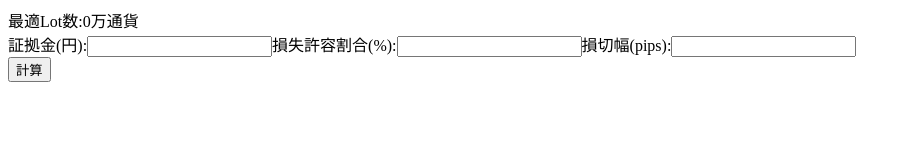
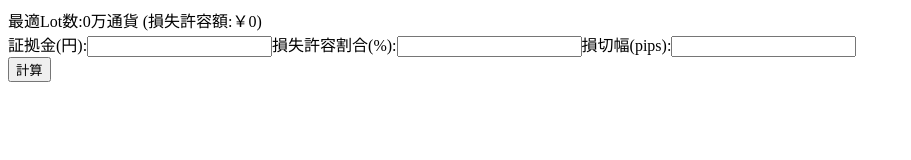
Before and after one commit to Hirotomo1/lotbot, a React app: page / in a window 1280 px wide. Shown: the top 160 px of the page, without its empty margins (0-911 px from the left). Built offline with nearby package versions, Linux system fonts and the light colour scheme.

Commit message:
許容額表示追加

```diff
--- a/src/components/LotCulc.tsx
+++ b/src/components/LotCulc.tsx
@@ -5,15 +5,17 @@ export const LotCulc: FC = () => {
   const [tolerancePercentage, setTolerancePercentage] = useState<number>(0);
   const [pips, setPips] = useState<number>(0);
   const [lot, setLot] = useState<number>(0);
+  const [displayMargin, setDisplayMargin] = useState<number>(0);
 
-  const percentage = tolerancePercentage / 100;
+  const truePercentage = tolerancePercentage / 100;
 
   const truePips = pips * 100;
 
-  const toleranceMargin = margin * percentage;
+  const toleranceMargin = margin * truePercentage;
 
   const answerLot = () => {
     setLot(toleranceMargin / truePips);
+    setDisplayMargin(toleranceMargin);
   };
 
   const handleChange = (event: any) => {
@@ -32,7 +34,9 @@ export const LotCulc: FC = () => {
 
   return (
     <div className="MarginCulc">
-      <div>最適Lot数:{lot}万通貨</div>
+      <div>
+        最適Lot数:{lot}万通貨 (損失許容額:￥{displayMargin})
+      </div>
       <label>
         証拠金(円):
         <input type="text" name="margin" onChange={handleChange} />
```
